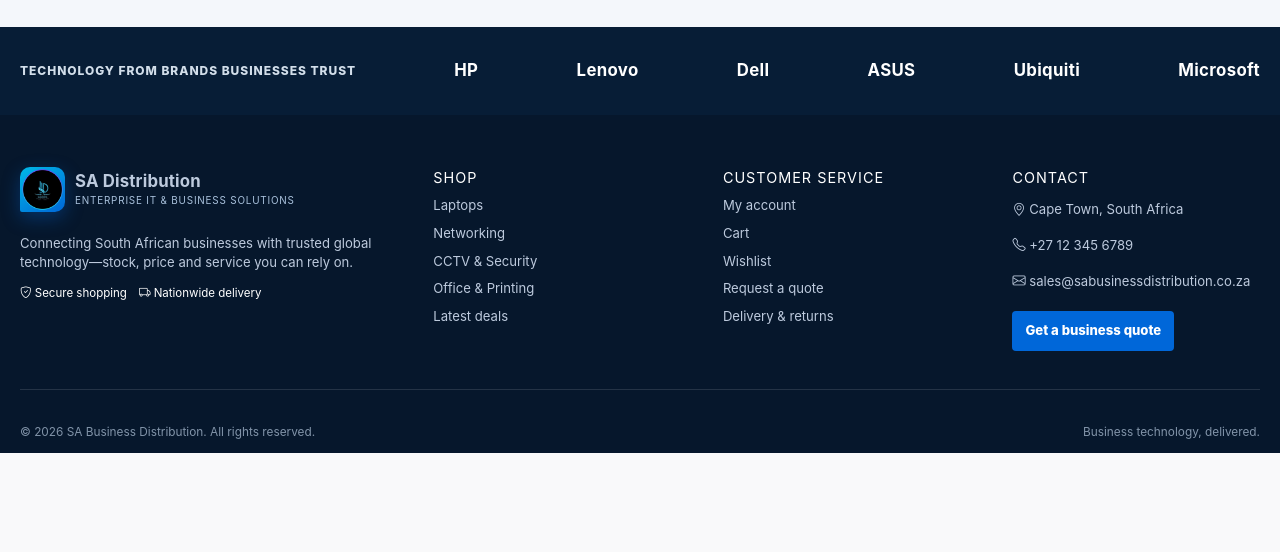
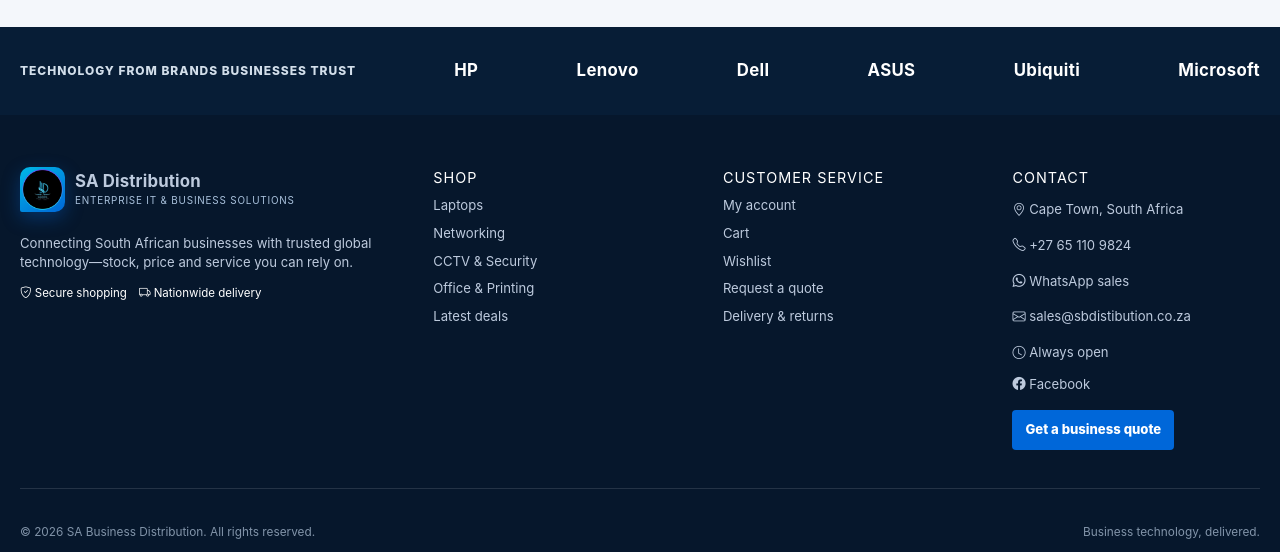
Before and after one commit to Zw3liy/SA-Distribution, a PHP site: page / in a window 1280 px wide. Shown: the part 1503-2055 px from the top of the page. Before the commit the page ends 1956 px from the top, so only its background shows below. Run offline with PHP 8.4, Linux system fonts and the light colour scheme; style sheets or scripts are compiled from the project's sources; some libraries are stand-ins or nearby versions.

Commit message:
Replace placeholder contact details with verified business information

```diff
--- a/components/footer.php
+++ b/components/footer.php
@@ -10,7 +10,16 @@
         </div>
         <div><h2>Shop</h2><a href="products.php?search=laptop">Laptops</a><a href="products.php?search=network">Networking</a><a href="products.php?search=security">CCTV &amp; Security</a><a href="products.php?search=printer">Office &amp; Printing</a><a href="products.php?sort=featured">Latest deals</a></div>
         <div><h2>Customer service</h2><a href="account-dashboard.php">My account</a><a href="cart.php">Cart</a><a href="wishlist.php">Wishlist</a><a href="quote-request.php">Request a quote</a><a href="#contact">Delivery &amp; returns</a></div>
-        <div><h2>Contact</h2><p><i class="bi bi-geo-alt"></i> Cape Town, South Africa</p><p><a href="tel:+27123456789"><i class="bi bi-telephone"></i> +27 12 345 6789</a></p><p><a href="mailto:sales@sabusinessdistribution.co.za"><i class="bi bi-envelope"></i> sales@sabusinessdistribution.co.za</a></p><a class="footer-quote" href="quote-request.php">Get a business quote</a></div>
+        <div>
+            <h2>Contact</h2>
+            <p><i class="bi bi-geo-alt"></i> Cape Town, South Africa</p>
+            <p><a href="tel:+27651109824"><i class="bi bi-telephone"></i> +27 65 110 9824</a></p>
+            <p><a href="https://wa.me/27651109824" target="_blank" rel="noopener"><i class="bi bi-whatsapp"></i> WhatsApp sales</a></p>
+            <p><a href="mailto:sales@sbdistibution.co.za"><i class="bi bi-envelope"></i> sales@sbdistibution.co.za</a></p>
+            <p><i class="bi bi-clock"></i> Always open</p>
+            <a href="https://www.facebook.com/profile.php?id=61584556474368" target="_blank" rel="noopener"><i class="bi bi-facebook"></i> Facebook</a>
+            <a class="footer-quote" href="quote-request.php">Get a business quote</a>
+        </div>
     </div>
     <div class="container footer-bottom"><p>&copy; <?= date('Y'); ?> SA Business Distribution. All rights reserved.</p><p>Business technology, delivered.</p></div>
 </footer>
```
